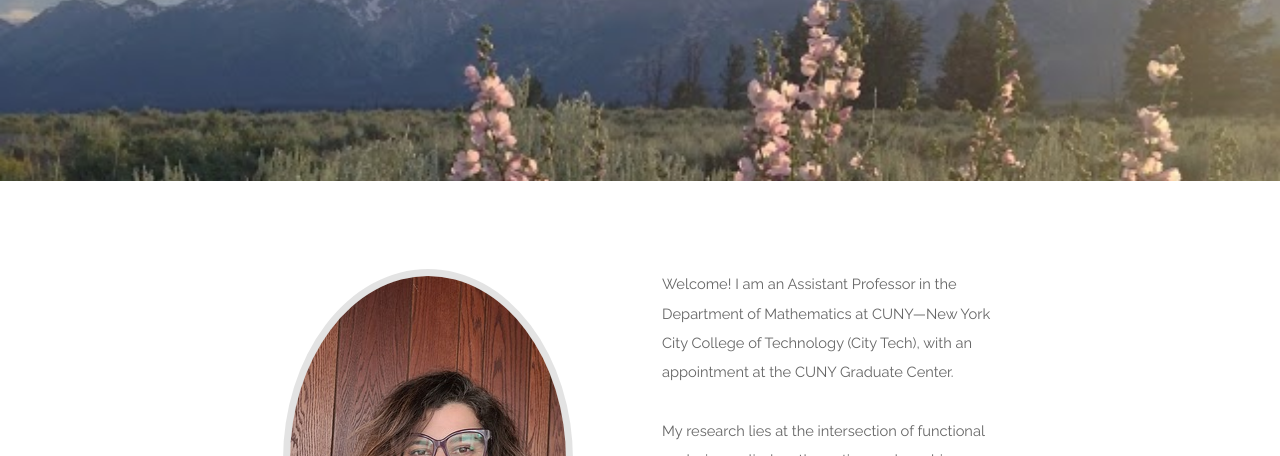
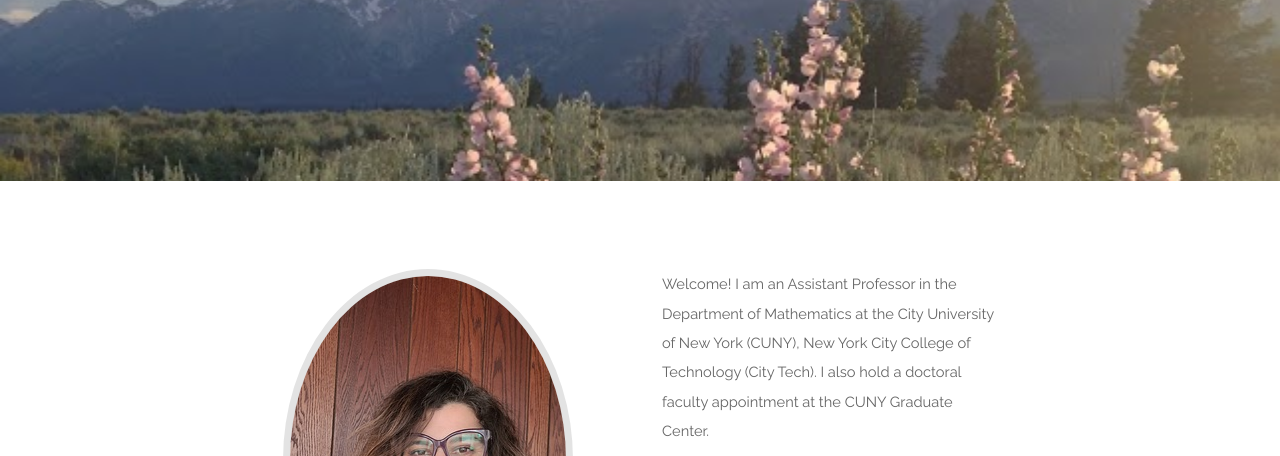
Before and after one commit to patriciamg90/patriciamg90.github.io, a plain HTML site: page index.html in a window 1280 px wide. Shown: the part 496-952 px from the top of the page. Drawn offline with Linux system fonts and the light colour scheme.

Commit message:
Revise welcome message for clarity and detail
Updated the introduction to clarify academic positions and affiliations.

```diff
--- a/index.html
+++ b/index.html
@@ -241,10 +241,9 @@
 
 
 						<p>
-							Welcome! I am an Assistant Professor in the
-							Department of Mathematics at CUNY—New York City
-							College of Technology (City Tech), with an appointment
-							at the CUNY Graduate Center.
+							Welcome! I am an Assistant Professor in the Department of Mathematics at the City University
+							of New York (CUNY), New York City College of Technology (City Tech). I also hold a doctoral
+							faculty appointment at the CUNY Graduate Center.
 						</p>
 
 
```
